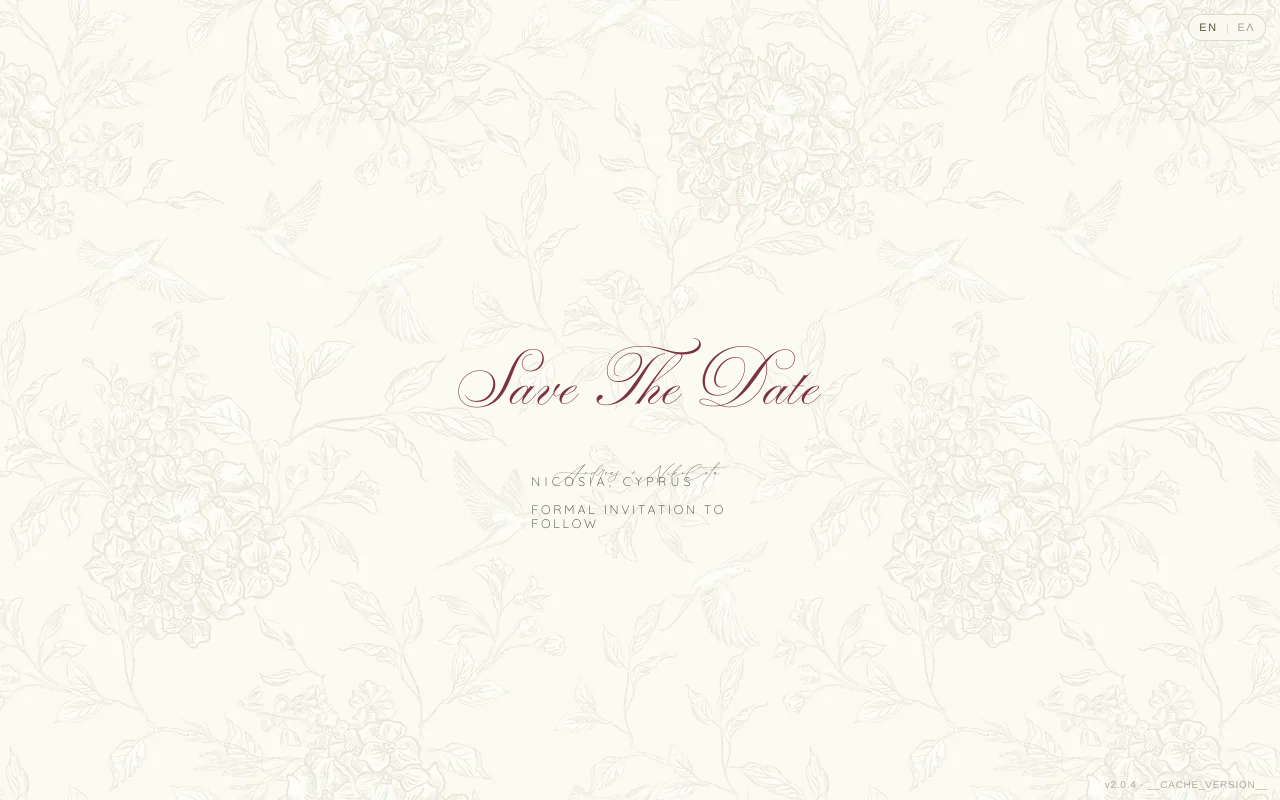
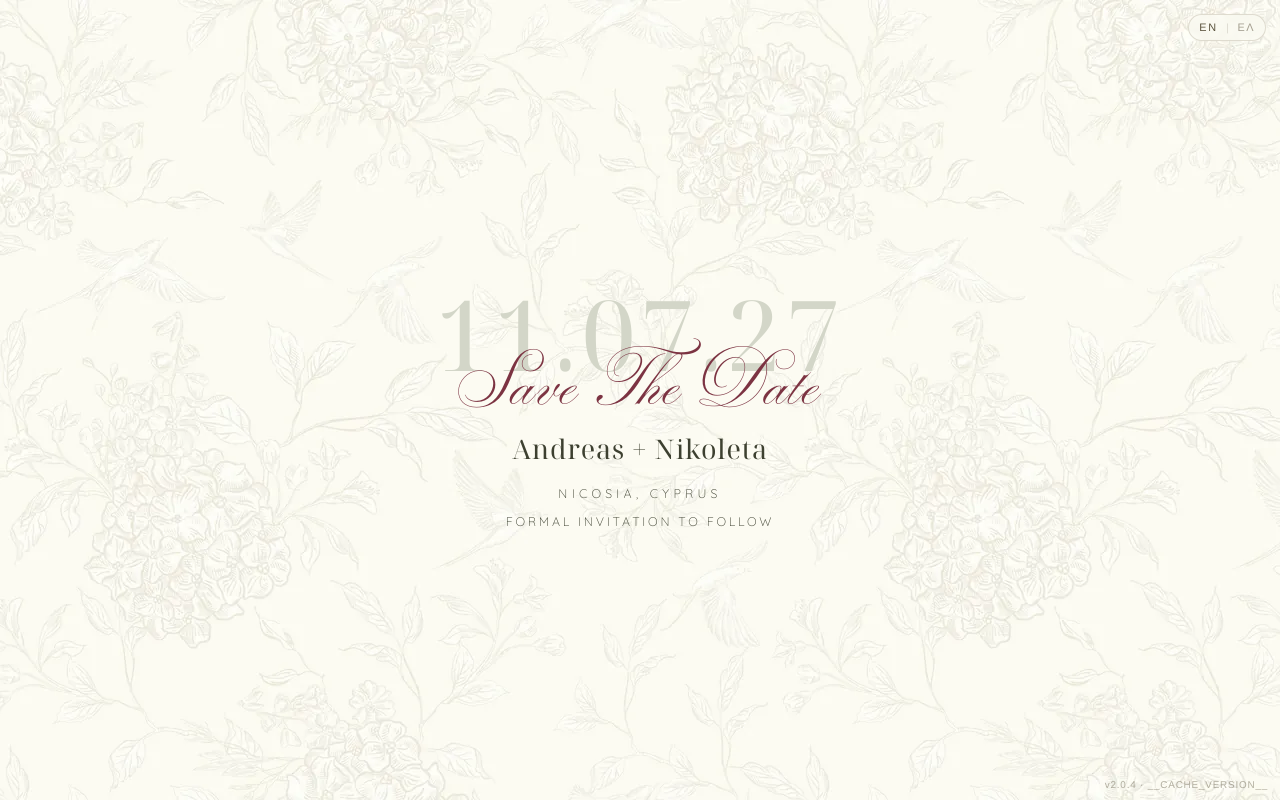
Before and after one commit to aneophitou/wedding-save-the-date, a website: page site/index.html in a window 1280 px wide. Drawn offline with Linux system fonts and the light colour scheme.

Commit message:
Fix title typography and center location/footer text.
Use Noto Serif Display for the date watermark and names, replace broken Kulachat glyphs, and adjust vertical spacing so names no longer overlap the location lines.

Co-authored-by: Cursor <cursoragent@cursor.com>

```diff
--- a/site/fonts.css
+++ b/site/fonts.css
@@ -25,11 +25,17 @@
 
 @font-face {
   font-family: "Simple Serenity Script";
-  src:
-    local("Simple Serenity Script"),
-    local("SimpleSerenity-Script"),
-    url("assets/fonts/simple-serenity-script.woff2?v=__CACHE_VERSION__")
-      format("woff2");
+  src: url("assets/fonts/simple-serenity-script.woff2?v=__CACHE_VERSION__")
+    format("woff2");
+  font-weight: 400;
+  font-style: normal;
+  font-display: swap;
+}
+
+@font-face {
+  font-family: "Simple Serenity Serif";
+  src: url("assets/fonts/simple-serenity-serif.woff2?v=__CACHE_VERSION__")
+    format("woff2");
   font-weight: 400;
   font-style: normal;
   font-display: swap;
@@ -37,23 +43,17 @@
 
 @font-face {
   font-family: "Parfumerie Script";
-  src:
-    local("Parfumerie Script Pro"),
-    local("Parfumerie Script"),
-    url("assets/fonts/parfumerie-script.woff2?v=__CACHE_VERSION__")
-      format("woff2");
+  src: url("assets/fonts/parfumerie-script.woff2?v=__CACHE_VERSION__")
+    format("woff2");
   font-weight: 400;
   font-style: normal;
   font-display: swap;
 }
 
 @font-face {
-  font-family: "Kulachat Serif";
-  src:
-    local("Kulachat Serif"),
-    local("KulachatSerif-Regular"),
-    url("assets/fonts/kulachat-serif-regular.woff2?v=__CACHE_VERSION__")
-      format("woff2");
+  font-family: "Noto Serif Display";
+  src: url("assets/fonts/noto-serif-display-regular.woff2?v=__CACHE_VERSION__")
+    format("woff2");
   font-weight: 400;
   font-style: normal;
   font-display: swap;
--- a/site/styles.css
+++ b/site/styles.css
@@ -94,10 +94,10 @@ body {
 
 .title-aside {
   position: absolute;
-  top: 78.86%;
-  left: 33.02%;
-  max-width: 34%;
-  text-align: left;
+  top: 83%;
+  left: 0;
+  right: 0;
+  text-align: center;
 }
 
 .title-location,
@@ -130,7 +130,7 @@ body {
   right: 0;
   z-index: 0;
   margin: 0;
-  font-family: "Kulachat Serif", Georgia, "Times New Roman", serif;
+  font-family: "Noto Serif Display", Georgia, "Times New Roman", serif;
   font-weight: 400;
   font-size: 15.3cqw;
   line-height: 1;
@@ -159,13 +159,13 @@ body {
 
 .title-names {
   position: absolute;
-  top: 75.6%;
+  top: 66%;
   left: 0;
   right: 0;
   margin: 0;
-  font-family: "Simple Serenity Script", "Segoe Script", cursive;
+  font-family: "Noto Serif Display", Georgia, "Times New Roman", serif;
   font-weight: 400;
-  font-size: 4.1cqw;
+  font-size: 4.2cqw;
   line-height: 1;
   letter-spacing: 0.03em;
   text-align: center;
@@ -182,19 +182,14 @@ html.lang-el .title-std {
 }
 
 html.lang-el .title-names {
-  top: 72%;
-  font-family: "Simple Serenity Script", "GFS Didot", cursive;
-  font-size: 5.2cqw;
+  top: 63%;
+  font-size: 4.8cqw;
 }
 
 html.lang-el .title-location,
 html.lang-el .title-followup {
   font-family: "Quicksand", "Helvetica Neue", Arial, sans-serif;
   letter-spacing: 0.18em;
-}
-
-html.lang-el .title-aside {
-  max-width: 38%;
 }
 
 .calendar-cta {
```
Also changed, not shown: site/assets/fonts/noto-serif-display-regular.woff2 (added), site/assets/fonts/simple-serenity-script.woff2, site/assets/fonts/simple-serenity-serif.woff2 (added), 1 other file.
